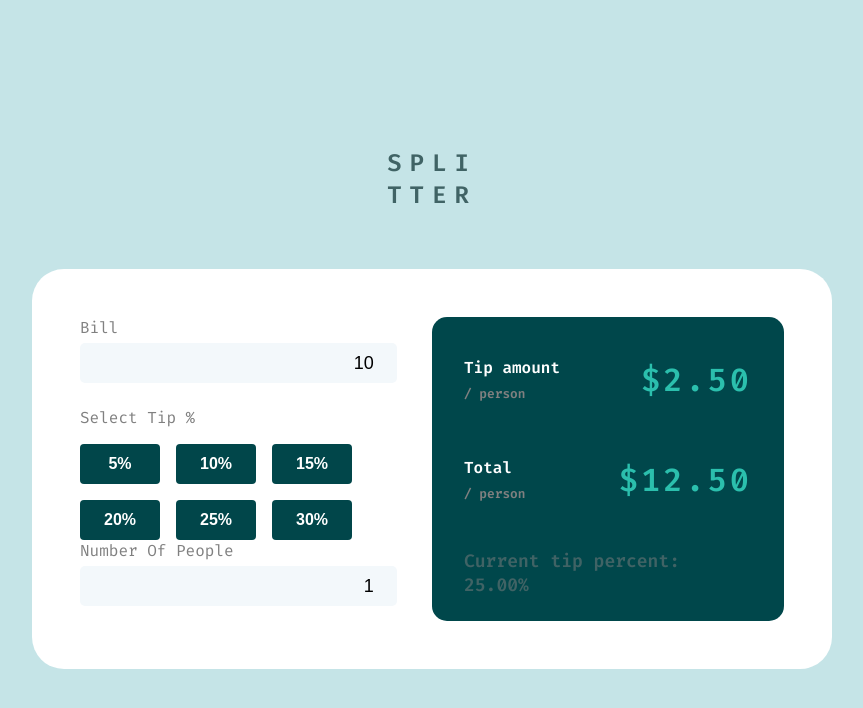
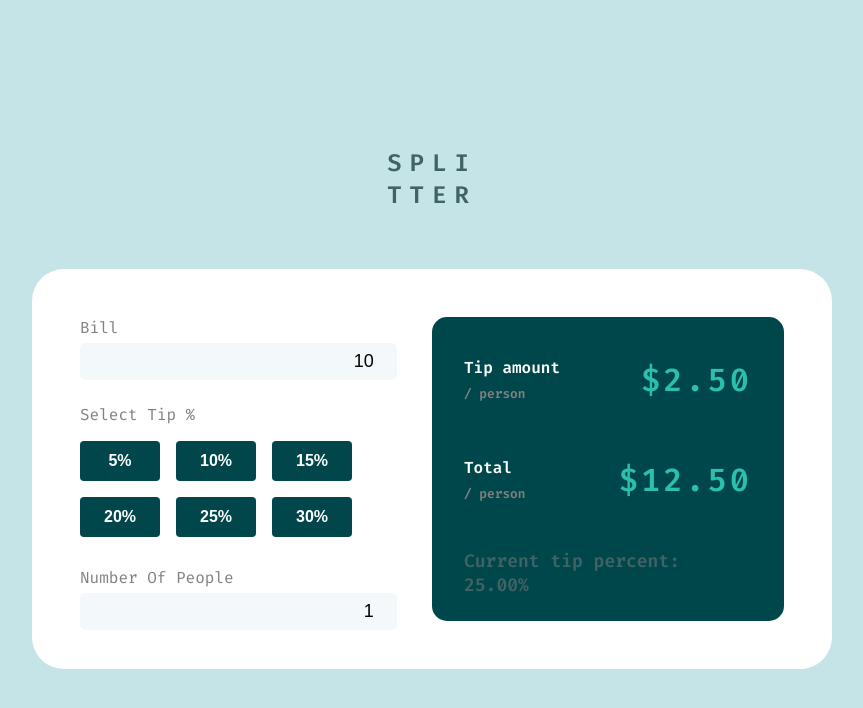
Before and after one commit to chunchun-dev/tip-calculator, a Next.js app: page / in a window 1280 px wide. Shown: the top 708 px of the page, without its empty margins (208-1071 px from the left). Built offline with nearby package versions, Linux system fonts and the light colour scheme.

Commit message:
Added margin to people text

```diff
--- a/styles/Calculator.module.css
+++ b/styles/Calculator.module.css
@@ -114,3 +114,7 @@
         font-size: 1.3rem;
     }
 }
+
+#people {
+    margin-top: 30px;
+}
```
